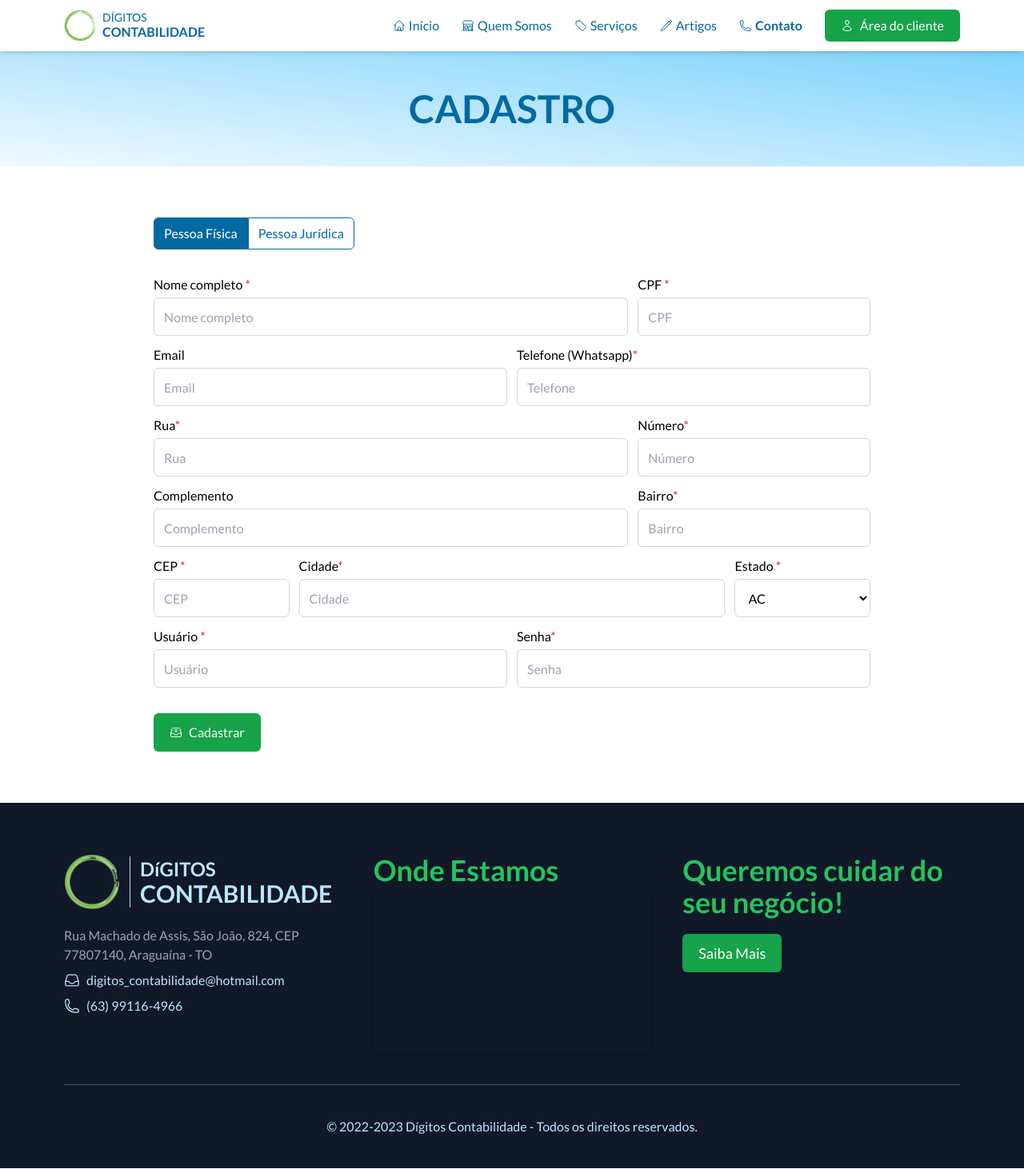
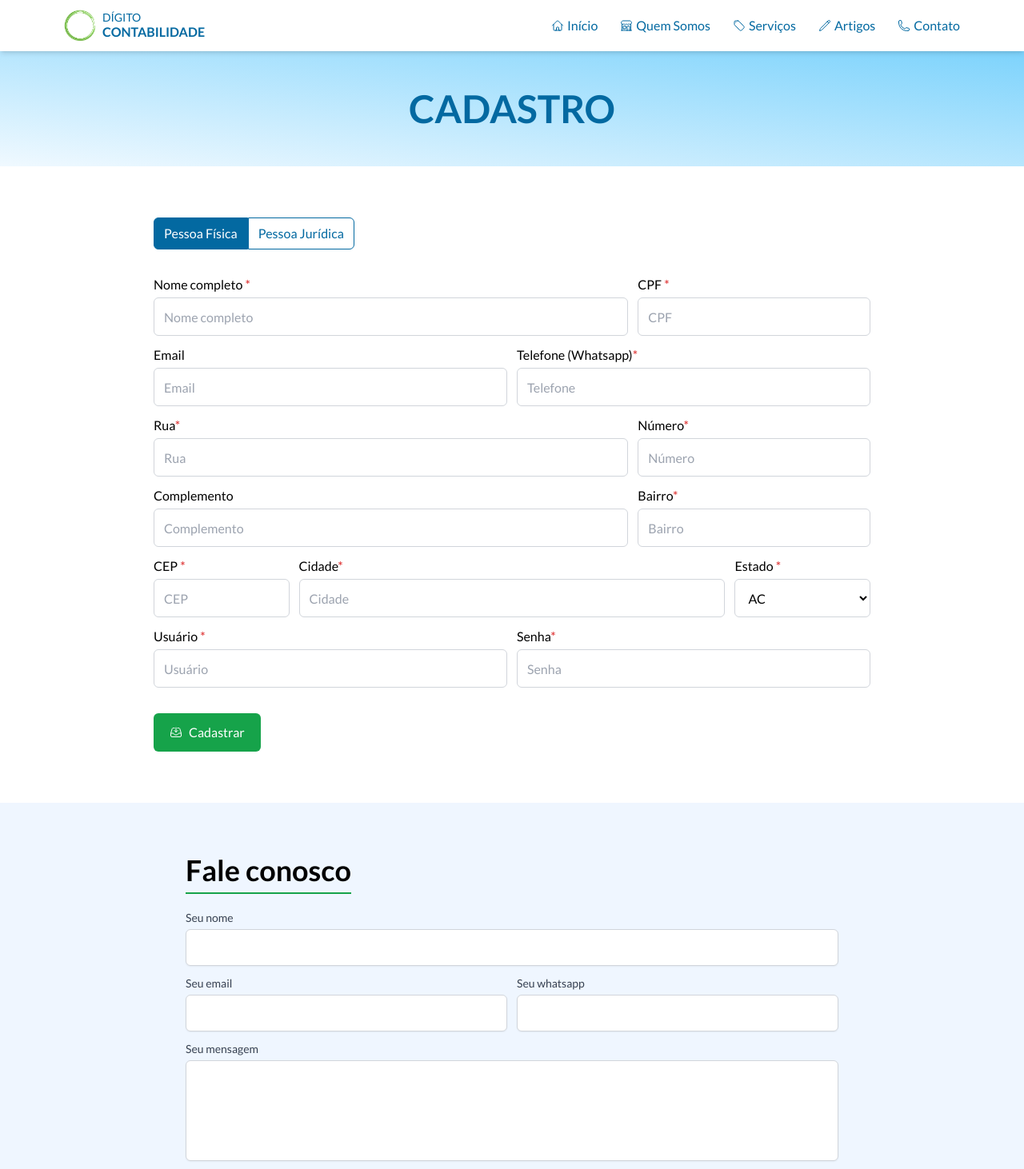
Before and after one commit to nsbbezerra/digito-contabilidade, a Next.js app: page /cadastro in a window 1280 px wide. Shown: the top 1462 px of the page at 80% size. Built offline with nearby package versions, Linux system fonts and the light colour scheme; grey boxes are pictures that could not be loaded.

Commit message:
remove client area

```diff
--- a/components/Footer.tsx
+++ b/components/Footer.tsx
@@ -1,12 +1,88 @@
 import Image from "next/image";
-import { Fragment } from "react";
-import { InboxIcon, PhoneIcon } from "@heroicons/react/24/outline";
+import {
+  InboxIcon,
+  PhoneIcon,
+  PaperAirplaneIcon,
+} from "@heroicons/react/24/outline";
 import Link from "next/link";
 import { configs } from "../configs";
 
 export default function Footer() {
   return (
-    <Fragment>
+    <section className="bg-blue-50">
+      <div className="container mx-auto max-w-4xl px-10 py-16">
+        <h4 className="font-bold text-4xl border-b-2 border-b-green-600 w-fit pb-2 mb-5">
+          Fale conosco
+        </h4>
+
+        <div className="flex flex-col gap-3">
+          <div>
+            <label
+              htmlFor="first-name"
+              className="block text-sm font-medium text-gray-700"
+            >
+              Seu nome
+            </label>
+            <input
+              type="text"
+              name="first-name"
+              id="first-name"
+              autoComplete="given-name"
+              className="mt-1 block w-full rounded-md border border-gray-300 shadow-sm focus:border-sky-700 focus:ring-sky-700 sm:text-sm focus:outline-none p-3 focus:ring-1"
+            />
+          </div>
+          <div className="grid grid-cols-2 gap-3">
+            <div>
+              <label
+                htmlFor="first-name"
+                className="block text-sm font-medium text-gray-700"
+              >
+                Seu email
+              </label>
+              <input
+                type="text"
+                name="first-name"
+                id="first-name"
+                autoComplete="given-name"
+                className="mt-1 block w-full rounded-md border border-gray-300 shadow-sm focus:border-sky-700 focus:ring-sky-700 sm:text-sm focus:outline-none p-3 focus:ring-1"
+              />
+            </div>
+            <div>
+              <label
+                htmlFor="first-name"
+                className="block text-sm font-medium text-gray-700"
+              >
+                Seu whatsapp
+              </label>
+              <input
+                type="text"
+                name="first-name"
+                id="first-name"
+                autoComplete="given-name"
+                className="mt-1 block w-full rounded-md border border-gray-300 shadow-sm focus:border-sky-700 focus:ring-sky-700 sm:text-sm focus:outline-none p-3 focus:ring-1"
+              />
+            </div>
+          </div>
+          <div>
+            <label
+              htmlFor="first-name"
+              className="block text-sm font-medium text-gray-700"
+            >
+              Seu mensagem
+            </label>
+            <textarea
+              name="first-name"
+              id="first-name"
+              className="mt-1 block w-full rounded-md border border-gray-300 shadow-sm focus:border-sky-700 focus:ring-sky-700 sm:text-sm focus:outline-none p-3 focus:ring-1 resize-none"
+              rows={5}
+            />
+          </div>
+          <button className="bg-green-600 w-fit px-5 flex items-center rounded-md shadow-lg text-white text-lg h-12 hover:bg-green-700 active:bg-green-600 focus:outline-none focus:ring-2 focus:ring-green-500 gap-2">
+            <PaperAirplaneIcon className="w-5 h-5" />
+            Enviar mensagem
+          </button>
+        </div>
+      </div>
       <footer className="w-full bg-gray-900 pt-16 pb-10" id="contato">
         <div className="container mx-auto px-10 lg:px-20">
           <div className="grid grid-cols-1 md:grid-cols-2 lg:grid-cols-3 gap-10">
@@ -94,6 +170,6 @@ export default function Footer() {
           </p>
         </div>
       </footer>
-    </Fragment>
+    </section>
   );
 }
--- a/components/Menu.tsx
+++ b/components/Menu.tsx
@@ -7,17 +7,12 @@ import {
   TagIcon,
   PhoneIcon,
   PencilIcon,
-  UserIcon,
   XMarkIcon,
   ArrowRightOnRectangleIcon,
-  InboxArrowDownIcon,
-  IdentificationIcon,
   EyeIcon,
   EyeSlashIcon,
-  ArrowLeftOnRectangleIcon,
 } from "@heroicons/react/24/outline";
 import Link from "next/link";
-import * as DropdownMenu from "@radix-ui/react-dropdown-menu";
 import * as Dialog from "@radix-ui/react-dialog";
 
 import LoginContext from "../context/login";
@@ -69,48 +64,12 @@ export default function Menu() {
       <Link href="#contato" passHref>
         <a
           href="#"
-          className="text-sky-700 cursor-pointer hover:text-sky-800 active:text-sky-700 flex items-center gap-1 font-bold"
+          className="text-sky-700 cursor-pointer hover:text-sky-800 active:text-sky-700 flex items-center gap-1"
         >
           <PhoneIcon className="w-4 h-4" />
           Contato
         </a>
       </Link>
-
-      <DropdownMenu.Root>
-        <DropdownMenu.Trigger className="bg-green-600 w-fit px-5 flex items-center gap-2 rounded-md text-white h-10 hover:bg-green-700 active:bg-green-600 focus:outline-none focus:ring-2 focus:ring-green-500">
-          <UserIcon className="w-4 h-4" />
-          Área do cliente
-        </DropdownMenu.Trigger>
-
-        <DropdownMenu.Portal>
-          <DropdownMenu.Content className="bg-white backdrop-blur-sm bg-opacity-90 rounded-md z-50 py-2 px-2 border shadow-lg mt-3 w-48">
-            <DropdownMenu.Label />
-            <DropdownMenu.Item
-              className="text-gray-800 py-1 px-2 rounded-md flex items-center gap-2 hover:bg-sky-700 cursor-pointer hover:text-white active:bg-sky-800 focus:outline-none focus:ring-2 focus:ring-sky-500"
-              onClick={() => setIsLoginOpen({ isOpen: !isLoginOpen.isOpen })}
-            >
-              <ArrowRightOnRectangleIcon className="w-4 h-4" />
-              Login
-            </DropdownMenu.Item>
-            <Link href={"/cadastro"} passHref>
-              <DropdownMenu.Item className="text-gray-800 py-1 px-2 rounded-md flex items-center gap-2 hover:bg-sky-700 cursor-pointer hover:text-white active:bg-sky-800 focus:outline-none focus:ring-2 focus:ring-sky-500">
-                <InboxArrowDownIcon className="w-4 h-4" />
-                Cadastre-se
-              </DropdownMenu.Item>
-            </Link>
-            <Link href={"/meusdados/?m=dados"} passHref>
-              <DropdownMenu.Item className="text-gray-800 py-1 px-2 rounded-md flex items-center gap-2 hover:bg-sky-700 cursor-pointer hover:text-white active:bg-sky-800 focus:outline-none focus:ring-2 focus:ring-sky-500">
-                <IdentificationIcon className="w-4 h-4" />
-                Meus dados
-              </DropdownMenu.Item>
-            </Link>
-            <DropdownMenu.Item className="text-red-600 py-1 px-2 rounded-md flex items-center gap-2 hover:bg-red-600 cursor-pointer hover:text-white active:bg-red-700 focus:outline-none focus:ring-2 focus:ring-red-500">
-              <ArrowLeftOnRectangleIcon className="w-4 h-4" />
-              Sair
-            </DropdownMenu.Item>
-          </DropdownMenu.Content>
-        </DropdownMenu.Portal>
-      </DropdownMenu.Root>
     </div>
   );
 
@@ -131,7 +90,7 @@ export default function Menu() {
             </div>
             <div className="flex flex-col">
               <span className="text-sky-700 text-sm -mb-1 select-none">
-                DÍGITOS
+                DÍGITO
               </span>
               <span className="text-sky-700 font-bold text-base select-none ">
                 CONTABILIDADE
--- a/components/Panel.tsx
+++ b/components/Panel.tsx
@@ -1,5 +1,7 @@
 import { Fragment } from "react";
 import Image from "next/image";
+import Link from "next/link";
+import { configs } from "../configs";
 
 export default function Panel() {
   return (
@@ -21,7 +23,7 @@ export default function Panel() {
               </div>
 
               <div className="flex md:gap-3 flex-col sm:flex-row sm:gap-3 items-center justify-center text-4xl md:text-5xl">
-                <span className="block text-sky-700">DÍGITOS</span>
+                <span className="block text-sky-700">DÍGITO</span>
                 <span className="block text-sky-700 font-bold">
                   CONTABILIDADE
                 </span>
@@ -37,12 +39,14 @@ export default function Panel() {
               <span className="text-green-700 font-bold">conhecimento</span>
             </h1>
 
-            <a
-              href="#"
-              className="bg-green-600 w-fit px-5 flex items-center rounded-md shadow-lg text-white text-lg h-12 mt-5 hover:bg-green-700 active:bg-green-600 focus:outline-none focus:ring-2 focus:ring-green-500"
-            >
-              Seja nosso cliente
-            </a>
+            <Link href={`https://wa.me/${configs.whatsapp}`} passHref>
+              <a
+                target={"_blank"}
+                className="bg-green-600 w-fit px-5 flex items-center rounded-md shadow-lg text-white text-lg h-12 mt-5 hover:bg-green-700 active:bg-green-600 focus:outline-none focus:ring-2 focus:ring-green-500"
+              >
+                Seja nosso cliente
+              </a>
+            </Link>
           </div>
         </div>
       </header>
--- a/pages/index.tsx
+++ b/pages/index.tsx
@@ -80,7 +80,7 @@ const Home: NextPage = () => {
         </h3>
 
         <div className="grid grid-cols-1 sm:grid-cols-2 md:grid-cols-3 lg:grid-cols-4 xl:grid-cols-5 gap-5 mt-10">
-          <div className="flex flex-col items-center justify-center gap-2 p-2 rounded-md border">
+          <div className="flex flex-col items-center justify-center gap-2 p-2">
             <div className="w-fit">
               <Image
                 src="/img/empresa.png"
@@ -93,7 +93,7 @@ const Home: NextPage = () => {
             <span className="text-center">SOCIETÁRIO</span>
           </div>
 
-          <div className="flex flex-col items-center justify-center gap-2 p-2 rounded-md border">
+          <div className="flex flex-col items-center justify-center gap-2 p-2">
             <div className="w-fit">
               <Image
                 src="/img/contabilidade.png"
@@ -106,7 +106,7 @@ const Home: NextPage = () => {
             <span className="text-center">CONTABILIDADE</span>
           </div>
 
-          <div className="flex flex-col items-center justify-center gap-2 p-2 rounded-md border">
+          <div className="flex flex-col items-center justify-center gap-2 p-2">
             <div className="w-fit">
               <Image
                 src="/img/recibo.png"
@@ -119,7 +119,7 @@ const Home: NextPage = () => {
             <span className="text-center">FISCAL / TRIBUTÁRIO</span>
           </div>
 
-          <div className="flex flex-col items-center justify-center gap-2 p-2 rounded-md border">
+          <div className="flex flex-col items-center justify-center gap-2 p-2">
             <div className="w-fit">
               <Image
                 src="/img/leao.png"
@@ -132,7 +132,7 @@ const Home: NextPage = () => {
             <span className="text-center">IMPOSTO DE RENDA</span>
           </div>
 
-          <div className="flex flex-col items-center justify-center gap-2 p-2 rounded-md border">
+          <div className="flex flex-col items-center justify-center gap-2 p-2">
             <div className="w-fit">
               <Image
                 src="/img/pessoal.png"
@@ -147,7 +147,7 @@ const Home: NextPage = () => {
         </div>
       </section>
 
-      <section className="w-full bg-blue-50 py-16" id="artigos">
+      <section className="w-full py-16" id="artigos">
         <div className="container mx-auto px-10 lg:px-20">
           <h4 className="font-bold text-4xl border-b-2 border-b-green-600 w-fit pb-2 mb-5">
             Artigos recentes
```
